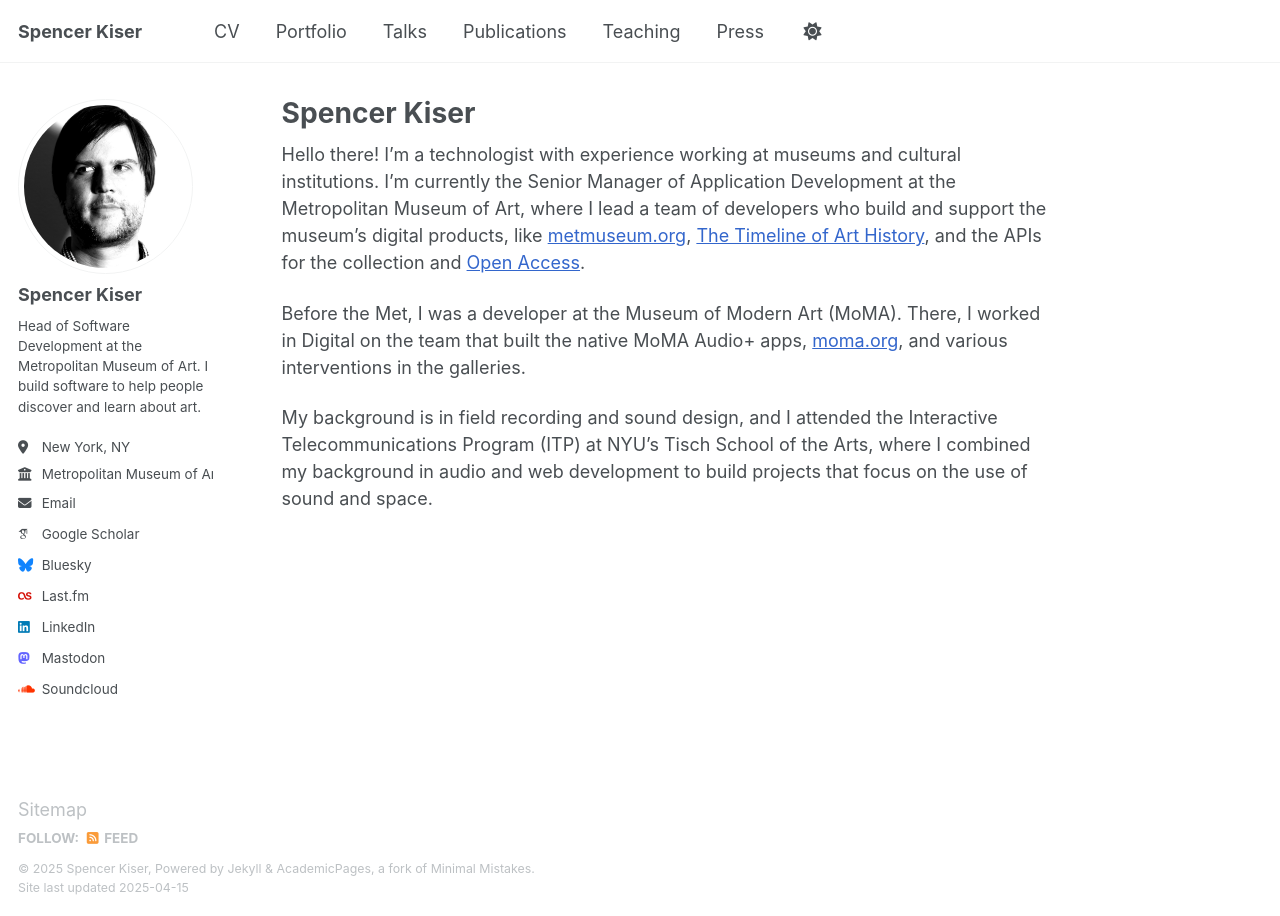
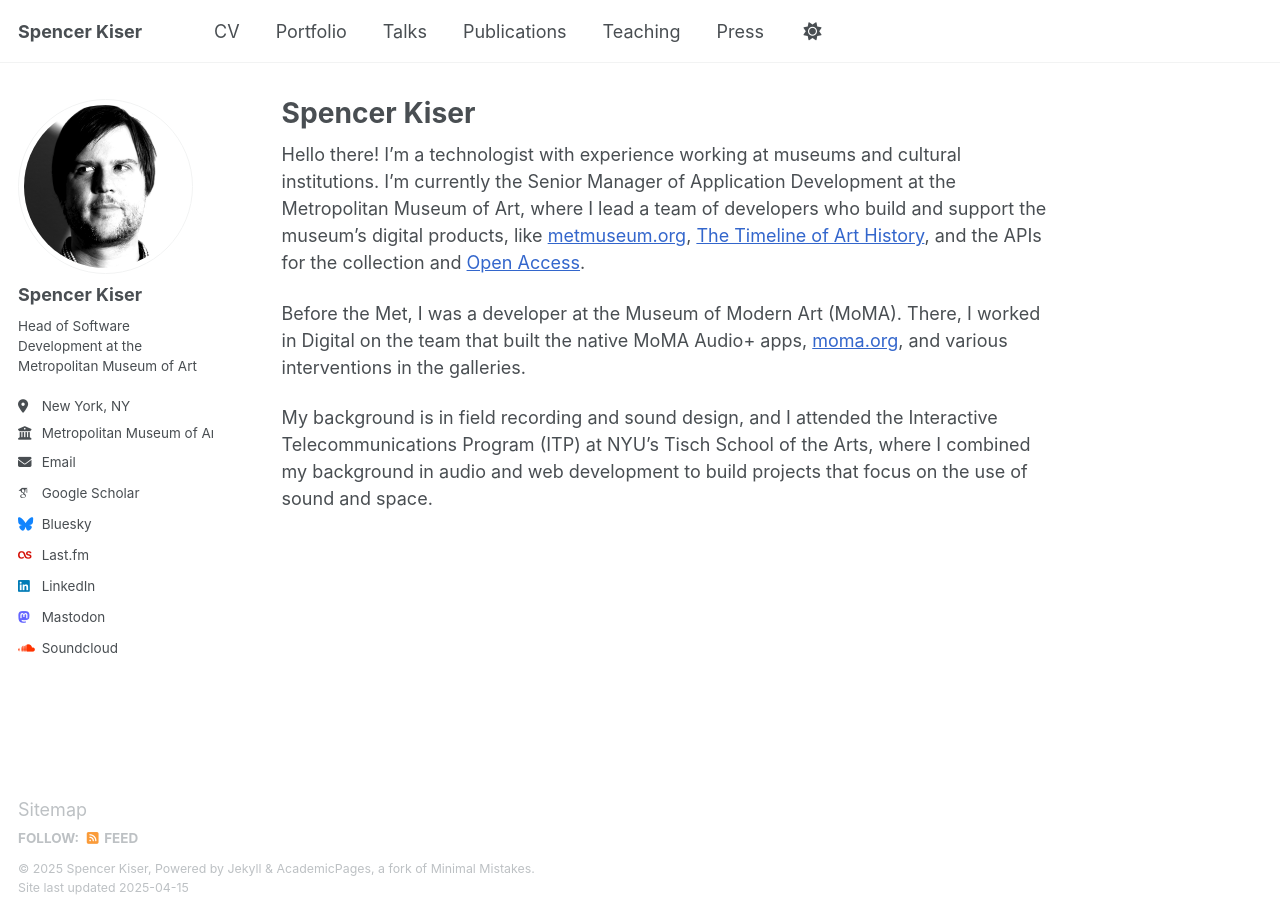
Before and after one commit to spencerk/spencerk.github.io, a Jekyll site: the page built from _pages/about.md, in a window 1280 px wide. Built offline with Jekyll 4.4.1, drawn with Linux system fonts in a browser that asks for light colours; some web fonts are replaced.

Commit message:
updated short bio

```diff
--- a/_config.yml
+++ b/_config.yml
@@ -25,7 +25,7 @@
   avatar           : "profile.png"
   name             : "Spencer Kiser"
   pronouns         : # example: "she/her"
-  bio              : "Head of Software Development at the Metropolitan Museum of Art. I build software to help people discover and learn about art."
+  bio              : "Head of Software Development at the Metropolitan Museum of Art"
   location         : "New York, NY"
   employer         : "Metropolitan Museum of Art"
   uri              : # personal website - Update with your personal website URL
```
